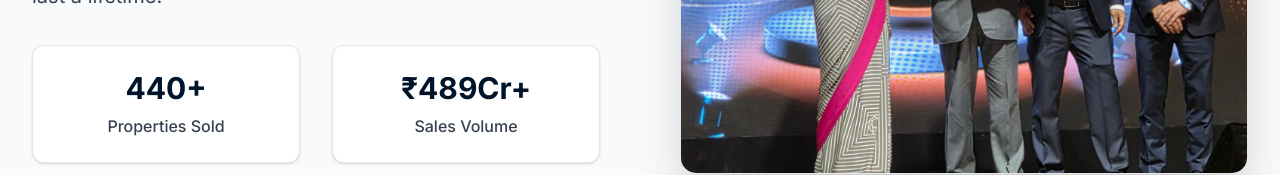
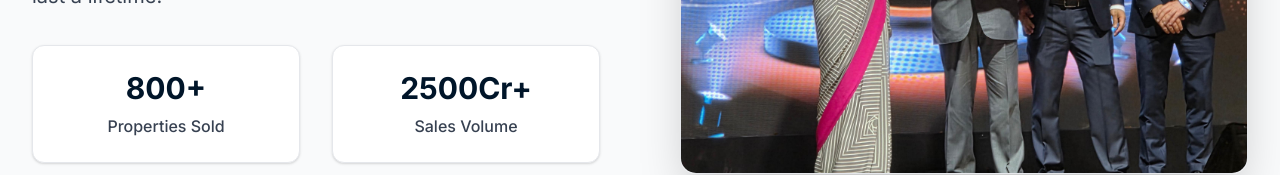
Before and after one commit to Krishna171205/final-frontend, a React (Vite) app: page / in a window 1280 px wide. Shown: the part 1746-1921 px from the top of the page. Built offline with nearby package versions, Linux system fonts and the light colour scheme; no server answers.

Commit message:
adding new stats about properties etc

```diff
--- a/src/pages/home/page.tsx
+++ b/src/pages/home/page.tsx
@@ -317,9 +317,9 @@ const Home = () => {
       const projectInterval = setInterval(() => {
         projectCount += 10;
         setStats(prev => ({ ...prev, projects: projectCount }));
-        if (projectCount >= 440) {
+        if (projectCount >= 800) {
           clearInterval(projectInterval);
-          setStats(prev => ({ ...prev, projects: 440 }));
+          setStats(prev => ({ ...prev, projects: 800 }));
         }
       }, 50);
 
@@ -328,9 +328,9 @@ const Home = () => {
       const clientInterval = setInterval(() => {
         clientCount += 15;
         setStats(prev => ({ ...prev, clients: clientCount }));
-        if (clientCount >= 489) {
+        if (clientCount >= 2500) {
           clearInterval(clientInterval);
-          setStats(prev => ({ ...prev, clients: 489 }));
+          setStats(prev => ({ ...prev, clients: 2500 }));
         }
       }, 50);
 
@@ -762,11 +762,11 @@ Message: ${contactFormData.message}`
               </p>
               <div className="grid grid-cols-2 gap-8 mb-12">
                 <div className="text-center p-6 bg-white rounded-xl border border-gray-200 shadow-card">
-                  <div className="text-3xl font-bold text-navy-900 mb-2">440+</div>
+                  <div className="text-3xl font-bold text-navy-900 mb-2">800+</div>
                   <div className="text-gray-700 font-medium">Properties Sold</div>
                 </div>
                 <div className="text-center p-6 bg-white rounded-xl border border-gray-200 shadow-card">
-                  <div className="text-3xl font-bold text-navy-900 mb-2">₹489Cr+</div>
+                  <div className="text-3xl font-bold text-navy-900 mb-2">2500Cr+</div>
                   <div className="text-gray-700 font-medium">Sales Volume</div>
                 </div>
               </div>
```
